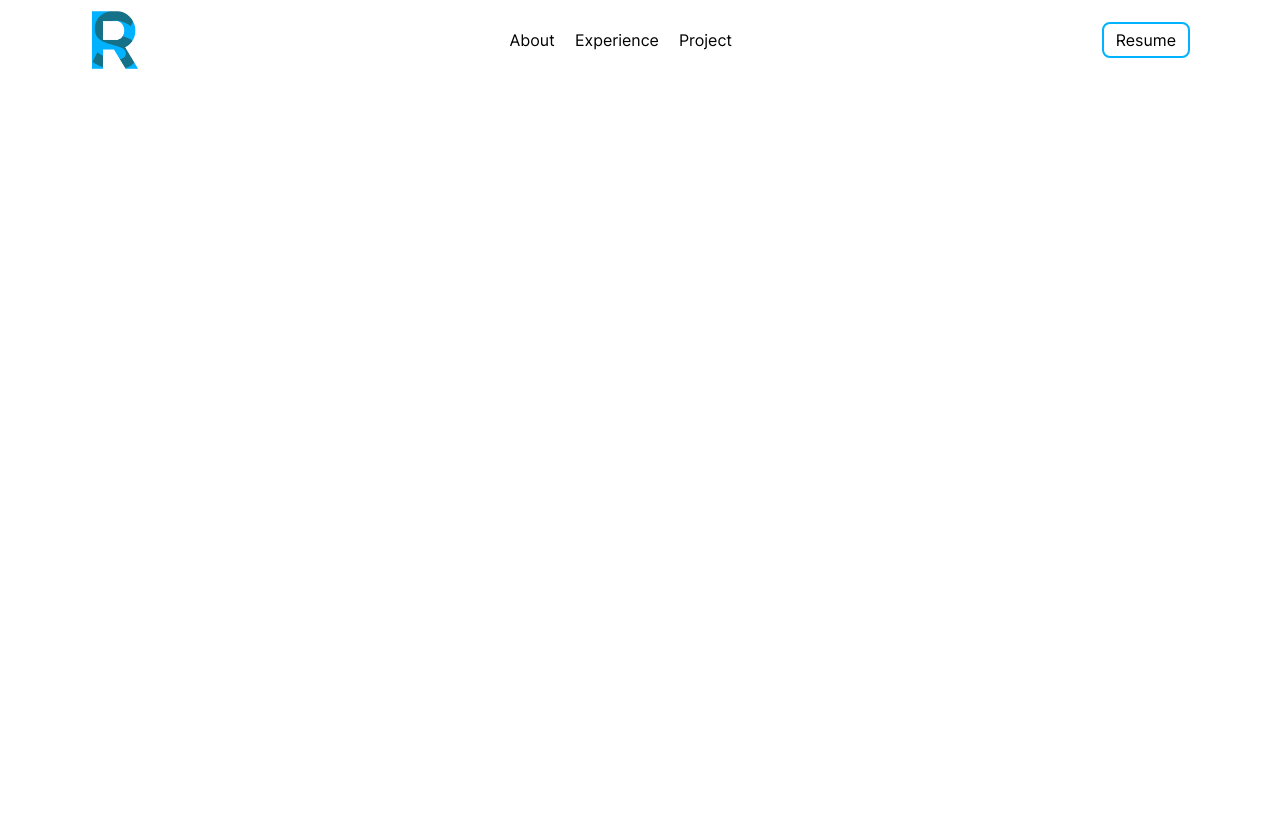
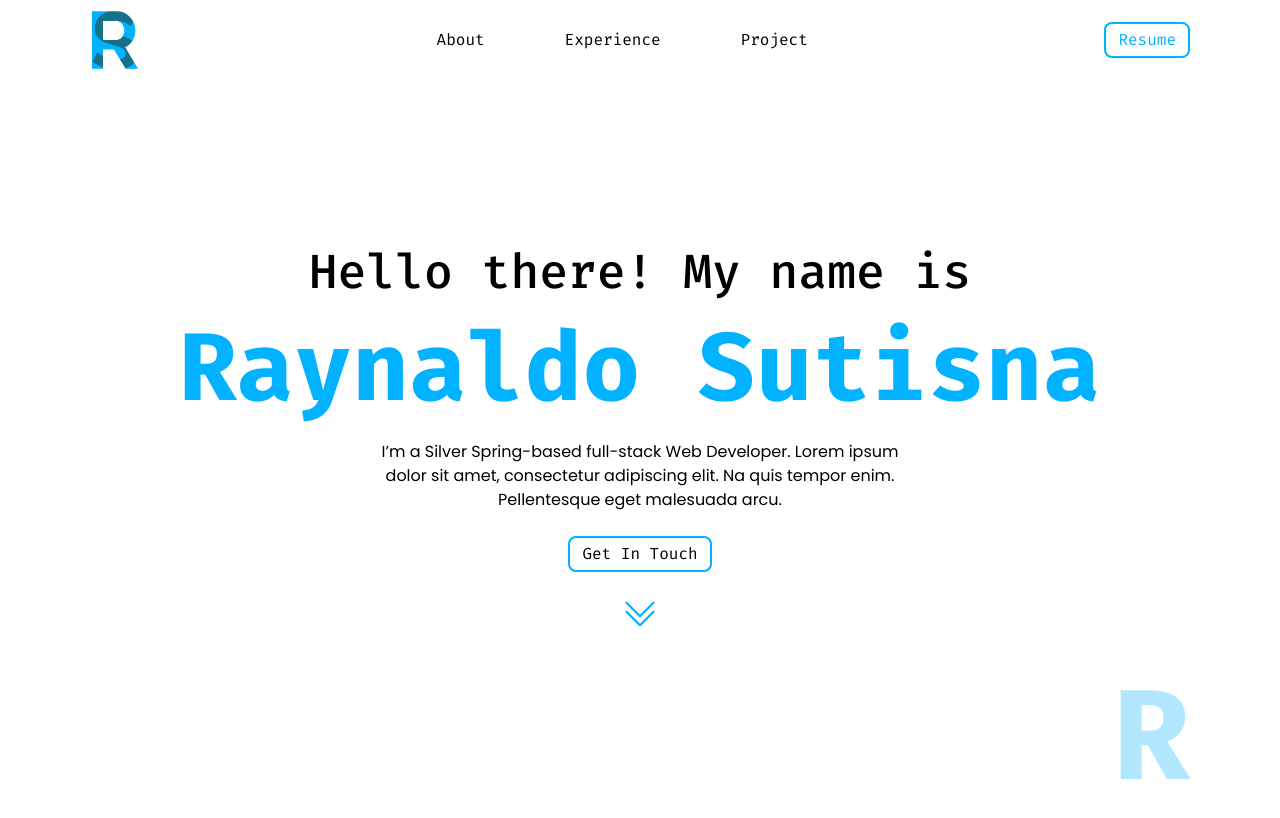
Before and after one commit to raaynaldo/raynaldosutisna, a Next.js app: page / in a window 1280 px wide. Built offline with nearby package versions, Linux system fonts and the light colour scheme.

Commit message:
feat: home page without R letter

```diff
--- a/pages/_document.js
+++ b/pages/_document.js
@@ -94,7 +94,7 @@ class MyDocument extends Document {
           />
           <meta name='theme-color' content='#ffffff' />
         </Head>
-        <body className='layout'>
+        <body>
           <Main />
           <NextScript />
         </body>
--- a/pages/index.jsx
+++ b/pages/index.jsx
@@ -1,28 +1,57 @@
 import Seo from '@/components/Seo';
 import CustomLink from '@/components/CustomLink';
+import { fontSize } from 'tailwindcss/defaultTheme';
+import { BsChevronDoubleDown, BsList } from 'react-icons/bs';
 
 export default function Home() {
   return (
     <>
       <Seo />
 
-      <header>
+      <header className='layout'>
         <nav className='flex items-center justify-between h-20'>
           <img src='/images/logo.png' alt='logo' width='50px' />
-          <ul className='flex items-center space-x-5'>
+          <ul className='hidden space-x-20 md:flex md:items-center font-firaCode'>
             <li>About</li>
             <li>Experience</li>
             <li>Project</li>
           </ul>
-          <button className='px-3 py-1 border-2 rounded-lg border-primary'>
+          <button className='hidden px-3 py-1 border-2 rounded-lg md:inline border-primary text-primary font-firaCode'>
             Resume
+          </button>
+          <button className='text-5xl text-primary md:hidden'>
+            <BsList></BsList>
           </button>
         </nav>
       </header>
-      {/* <main>
-        <section className='bg-dark'></section>
+      <main className='layout'>
+        <section className='relative flex flex-col items-center justify-center space-y-6 h-screen-minus-div'>
+          <h2 className='font-medium text-center md:text-5xl'>
+            Hello there! My name is
+          </h2>
+          <h1 className='text-6xl text-center text-primary md:text-8xl'>
+            Raynaldo Sutisna
+          </h1>
+          <p className='text-center md:w-1/2'>
+            I’m a Silver Spring-based full-stack Web Developer. Lorem ipsum
+            dolor sit amet, consectetur adipiscing elit. Na quis tempor enim.
+            Pellentesque eget malesuada arcu.
+          </p>
+          <button className='px-3 py-1 text-base border-2 rounded-lg border-primary font-firaCode'>
+            Get In Touch
+          </button>
+          <h2 className='text-primary'>
+            <BsChevronDoubleDown></BsChevronDoubleDown>
+          </h2>
+          <span
+            className='absolute bottom-0 right-0 font-bold opacity-30 text-primary font-firaCode text-9xl'
+            // style={{ fontSize: '50rem', lineHeight: 1 }}
+          >
+            R
+          </span>
+        </section>
       </main>
-      <footer></footer> */}
+      {/* <footer></footer> */}
     </>
   );
 }
--- a/styles/globals.css
+++ b/styles/globals.css
@@ -1,3 +1,4 @@
+@import url('https://fonts.googleapis.com/css2?family=Fira+Code:wght@400;500;700&family=Poppins:wght@400;500;700&display=swap');
 @tailwind base;
 @tailwind components;
 @tailwind utilities;
@@ -17,23 +18,23 @@
 
   /* Write your own custom base styles here */
   h1 {
-    @apply text-3xl font-bold md:text-5xl font-primary;
+    @apply text-3xl font-bold md:text-5xl font-firaCode;
   }
 
   h2 {
-    @apply text-2xl font-bold md:text-4xl font-primary;
+    @apply text-2xl font-bold md:text-4xl font-firaCode;
   }
 
   h3 {
-    @apply text-xl font-bold md:text-3xl font-primary;
+    @apply text-xl font-bold md:text-3xl font-firaCode;
   }
 
   h4 {
-    @apply text-lg font-bold font-primary;
+    @apply text-lg font-bold font-firaCode;
   }
 
   body {
-    @apply text-sm font-primary md:text-base;
+    @apply text-sm font-poppins md:text-base;
   }
 
   .layout {
@@ -44,4 +45,8 @@
     max-width: 68.75rem;
     @apply w-11/12 mx-auto;
   }
+
+  .h-screen-minus-div {
+    height: calc(100vh - 5rem);
+  }
 }
--- a/tailwind.config.js
+++ b/tailwind.config.js
@@ -8,6 +8,8 @@ module.exports = {
     extend: {
       fontFamily: {
         primary: ['Inter', ...fontFamily.sans],
+        firaCode: ['Fira Code'],
+        poppins: ['Poppins'],
       },
       colors: {
         // primary: {
```
